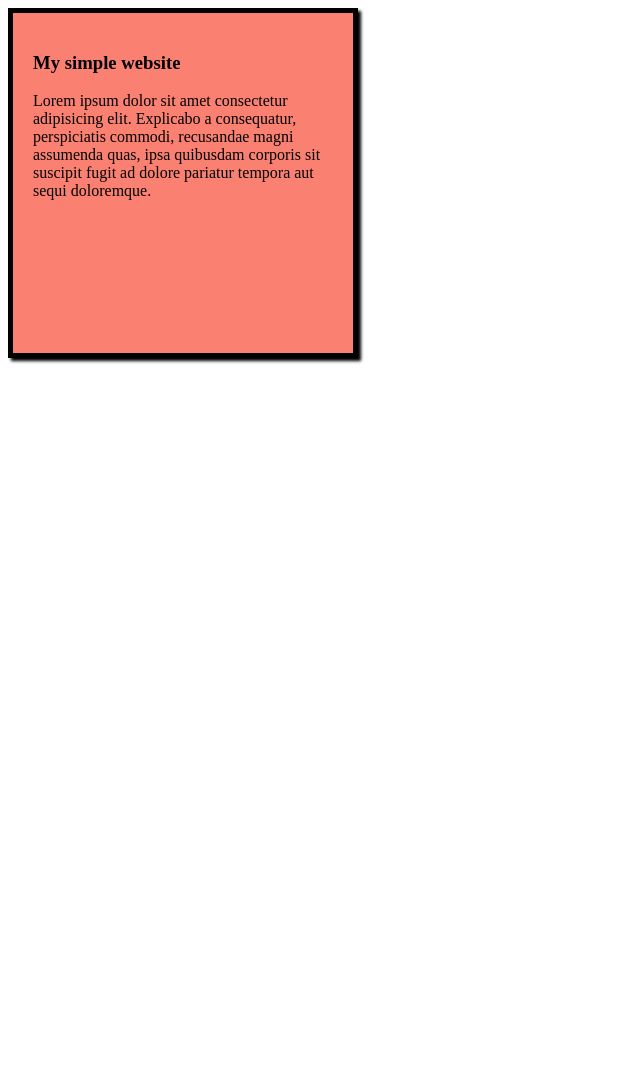
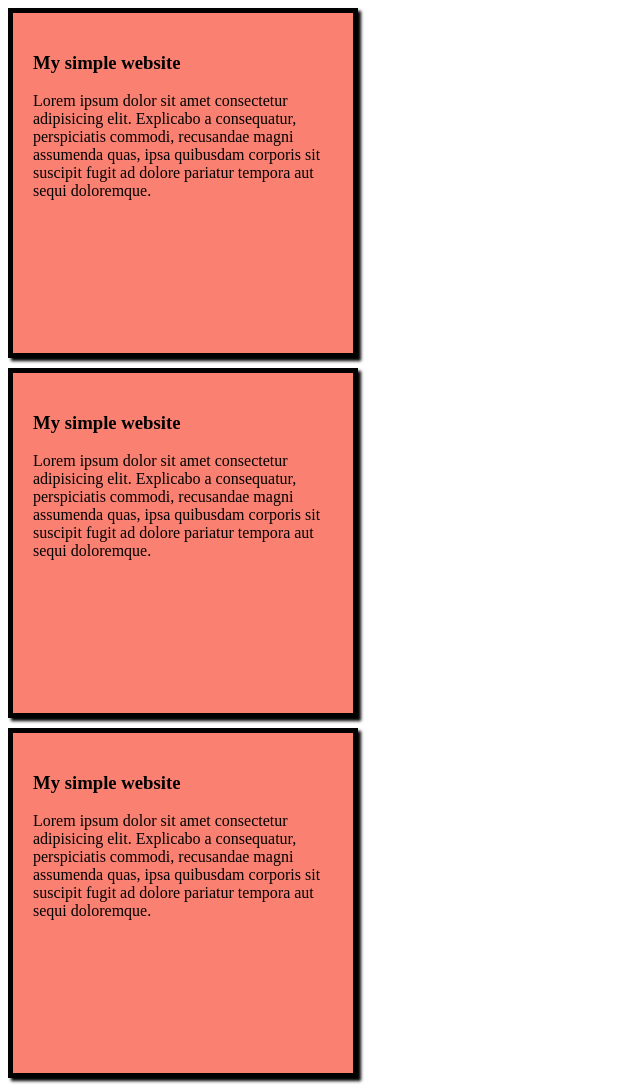
Before and after one commit to rudropratap-debug/my-simple-website, a plain HTML site: page index.html in a window 1280 px wide. Shown: the whole page, without its empty margins (0-640 px from the left). Before the commit the page ends 800 px from the top, so only its background shows below. Drawn offline with Linux system fonts and the light colour scheme.

Commit message:
added the third and the second blog

```diff
--- a/index.html
+++ b/index.html
@@ -11,5 +11,13 @@
         <h3>My simple website</h3>
         <p>Lorem ipsum dolor sit amet consectetur adipisicing elit. Explicabo a consequatur, perspiciatis commodi, recusandae magni assumenda quas, ipsa quibusdam corporis sit suscipit fugit ad dolore pariatur tempora aut sequi doloremque.</p>
     </div>
+    <div>
+        <h3>My simple website</h3>
+        <p>Lorem ipsum dolor sit amet consectetur adipisicing elit. Explicabo a consequatur, perspiciatis commodi, recusandae magni assumenda quas, ipsa quibusdam corporis sit suscipit fugit ad dolore pariatur tempora aut sequi doloremque.</p>
+    </div>
+    <div>
+        <h3>My simple website</h3>
+        <p>Lorem ipsum dolor sit amet consectetur adipisicing elit. Explicabo a consequatur, perspiciatis commodi, recusandae magni assumenda quas, ipsa quibusdam corporis sit suscipit fugit ad dolore pariatur tempora aut sequi doloremque.</p>
+    </div>
 </body>
 </html>
--- a/styles/blog.css
+++ b/styles/blog.css
@@ -3,6 +3,8 @@ div{
     height: 300px;
     width: 300px;
     padding: 20px;
+    margin-bottom: 10px;
     border: 5px solid black;
     box-shadow:3px 3px 3px;
+
 }
```
